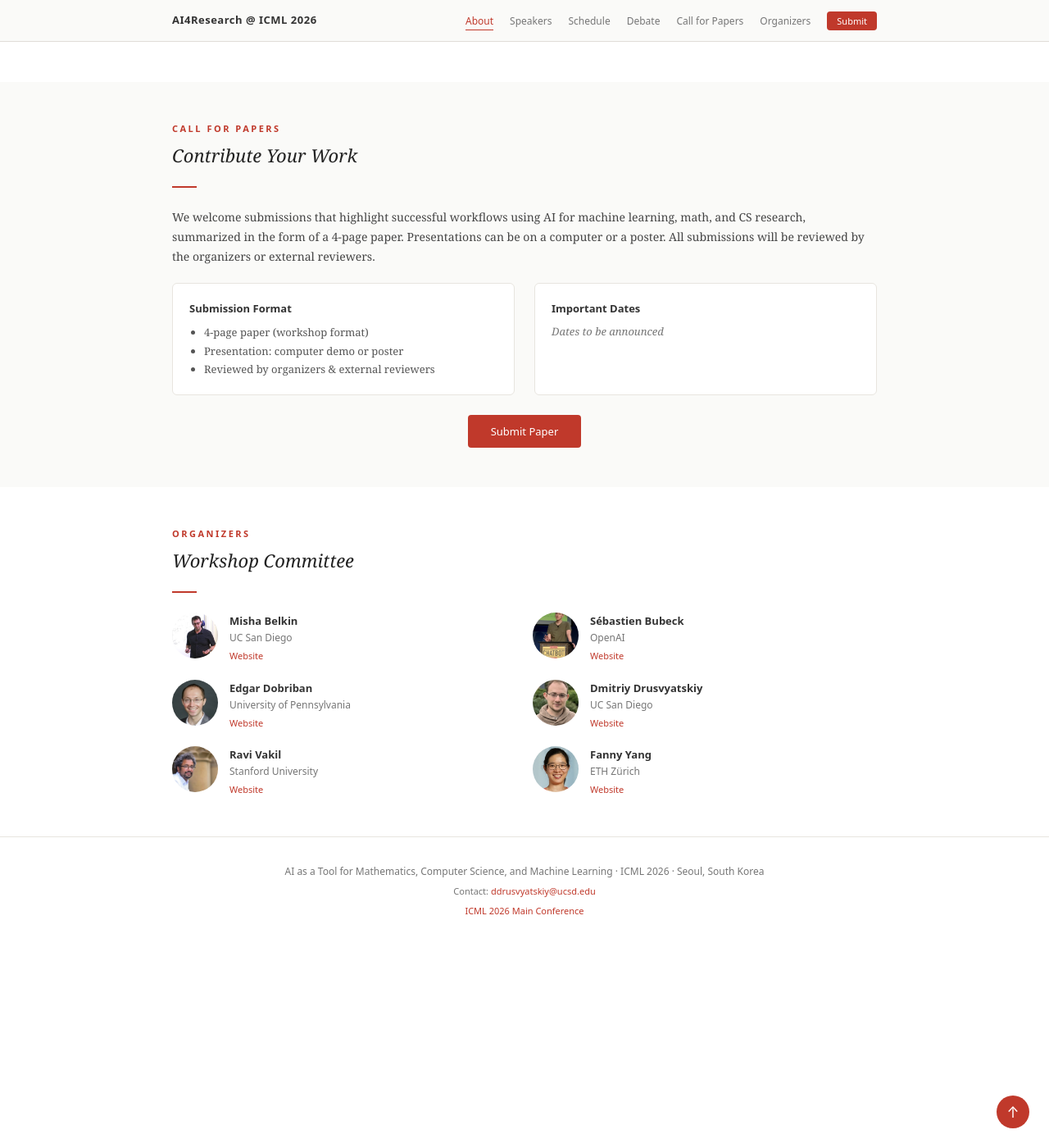
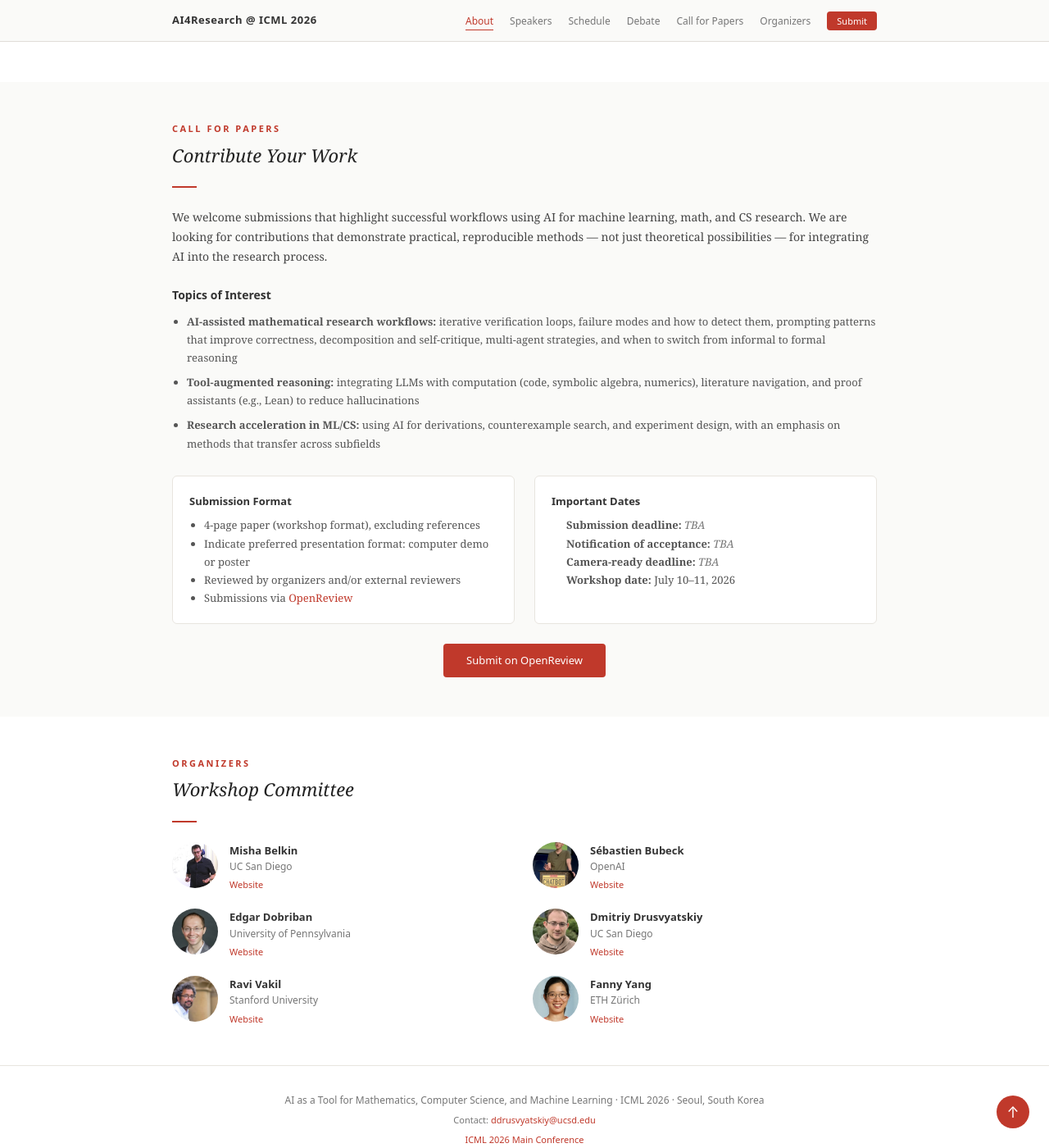
Before and after one commit to ai4research-icml-workshop/ai4research-icml-workshop.github.io, a Jekyll site: the page built from index.html, in a window 1280 px wide and 1400 px high, scrolled down 2963 px. Shown: the whole window at 82% size. Built offline with Jekyll 4.4.1, drawn with Linux system fonts in a browser that asks for light colours.

Commit message:
feat: extend CFP with topics, structured dates, and OpenReview link

```diff
--- a/_includes/cfp.html
+++ b/_includes/cfp.html
@@ -3,23 +3,40 @@
     <p class="section-label">Call for Papers</p>
     <h2 id="cfp-title" class="section-heading">Contribute Your Work</h2>
     <div class="section-divider"></div>
-    <p class="cfp-summary">We welcome submissions that highlight successful workflows using AI for machine learning, math, and CS research, summarized in the form of a 4-page paper. Presentations can be on a computer or a poster. All submissions will be reviewed by the organizers or external reviewers.</p>
+    <p class="cfp-summary">We welcome submissions that highlight successful workflows using AI for machine learning, math, and CS research. We are looking for contributions that demonstrate practical, reproducible methods — not just theoretical possibilities — for integrating AI into the research process.</p>
+
+    <div class="cfp-topics">
+      <h3>Topics of Interest</h3>
+      <ul>
+        <li><strong>AI-assisted mathematical research workflows:</strong> iterative verification loops, failure modes and how to detect them, prompting patterns that improve correctness, decomposition and self-critique, multi-agent strategies, and when to switch from informal to formal reasoning</li>
+        <li><strong>Tool-augmented reasoning:</strong> integrating LLMs with computation (code, symbolic algebra, numerics), literature navigation, and proof assistants (e.g., Lean) to reduce hallucinations</li>
+        <li><strong>Research acceleration in ML/CS:</strong> using AI for derivations, counterexample search, and experiment design, with an emphasis on methods that transfer across subfields</li>
+      </ul>
+    </div>
+
     <div class="cfp-grid">
       <div class="cfp-card">
         <h3>Submission Format</h3>
         <ul>
-          <li>4-page paper (workshop format)</li>
-          <li>Presentation: computer demo or poster</li>
-          <li>Reviewed by organizers &amp; external reviewers</li>
+          <li>4-page paper (workshop format), excluding references</li>
+          <li>Indicate preferred presentation format: computer demo or poster</li>
+          <li>Reviewed by organizers and/or external reviewers</li>
+          <li>Submissions via <a href="https://openreview.net/" target="_blank" rel="noopener">OpenReview</a></li>
         </ul>
       </div>
       <div class="cfp-card">
         <h3>Important Dates</h3>
-        <p class="cfp-tba">Dates to be announced</p>
+        <ul class="cfp-dates">
+          <li><strong>Submission deadline:</strong> <span class="cfp-tba">TBA</span></li>
+          <li><strong>Notification of acceptance:</strong> <span class="cfp-tba">TBA</span></li>
+          <li><strong>Camera-ready deadline:</strong> <span class="cfp-tba">TBA</span></li>
+          <li><strong>Workshop date:</strong> July 10–11, 2026</li>
+        </ul>
       </div>
     </div>
+
     <div class="cfp-action">
-      <a href="#" class="cfp-submit-btn">Submit Paper</a>
+      <a href="https://openreview.net/" target="_blank" rel="noopener" class="cfp-submit-btn">Submit on OpenReview</a>
     </div>
   </div>
 </section>
--- a/_sass/_sections.scss
+++ b/_sass/_sections.scss
@@ -183,8 +183,39 @@
 .cfp-summary {
   font-size: 14px;
   color: #444;
-  margin-bottom: 20px;
+  margin-bottom: 24px;
   line-height: 1.7;
+}
+
+.cfp-topics {
+  margin-bottom: 28px;
+
+  h3 {
+    font-size: 14px;
+    font-weight: 600;
+    color: #333;
+    margin-bottom: 10px;
+    font-family: $font-sans;
+  }
+
+  ul {
+    padding-left: 18px;
+    font-size: 13px;
+    color: #555;
+    line-height: 1.7;
+  }
+
+  li {
+    margin-bottom: 8px;
+  }
+}
+
+.cfp-dates {
+  list-style: none;
+  padding-left: 0;
+  font-size: 13px;
+  color: #555;
+  line-height: 1.8;
 }
 
 .cfp-grid {
```
